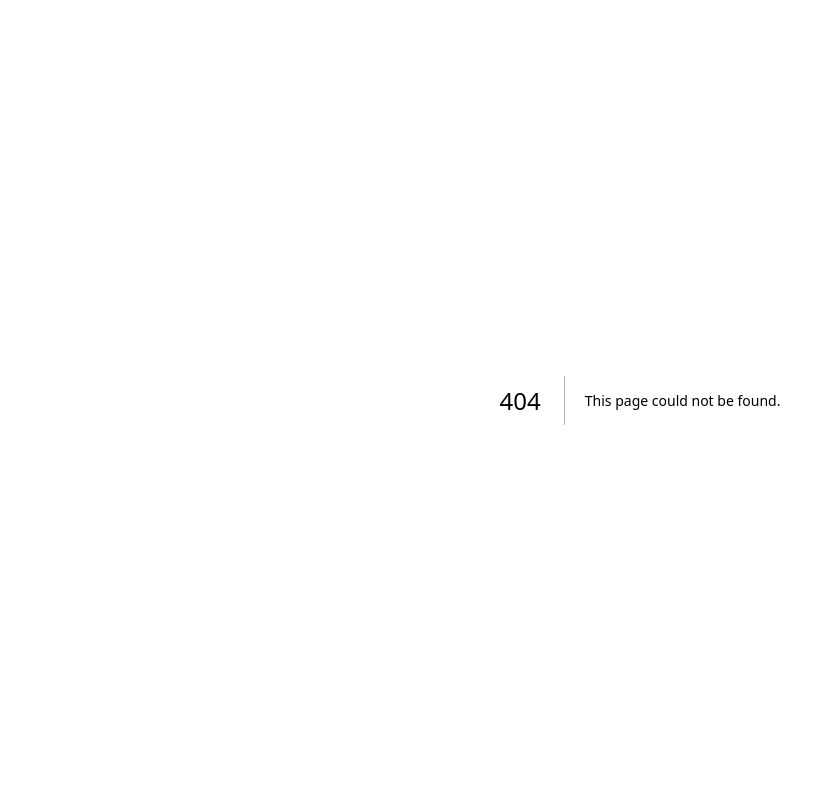
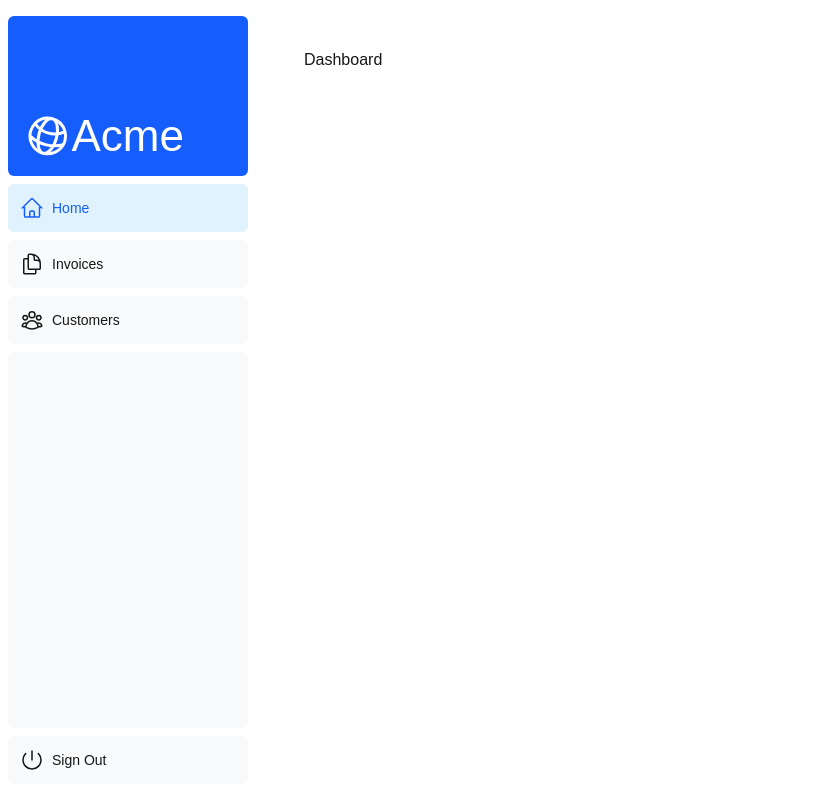
Before and after one commit to tuanvdtd/dashboard-nextjs, a Next.js app: page /dashboard in a window 1280 px wide. Before the commit this address had no page. Shown: the whole page, without its empty margins (0-835 px from the left). Built offline with nearby package versions, Linux system fonts and the light colour scheme.

Commit message:
Initial commit

```diff
--- /dev/null
+++ b/app/dashboard/customers/page.tsx
@@ -0,0 +1,7 @@
+export default function Page() {
+    return (
+        <div>
+            <p> Customers Page</p>
+        </div>
+    );
+}
--- /dev/null
+++ b/app/dashboard/invoices/page.tsx
@@ -0,0 +1,7 @@
+export default function Page() {
+    return (
+        <div>
+            <p> Invoices Page</p>
+        </div>
+    );
+}
--- /dev/null
+++ b/app/dashboard/layout.tsx
@@ -0,0 +1,14 @@
+import SideNav from '@/app/ui/dashboard/sidenav';
+
+export default function Layout({ children }: { children: React.ReactNode }) {
+    return (
+        <>
+            <div className="flex h-screen flex-col md:flex-row md:overflow-hidden">
+                <div className="w-full flex-none md:w-64">
+                    <SideNav />
+                </div>
+                <div className="flex-grow p-6 md:overflow-y-auto md:p-12">{children}</div>
+            </div>
+        </>
+    );
+}
--- /dev/null
+++ b/app/dashboard/page.tsx
@@ -0,0 +1,3 @@
+export default function Page() {
+    return <p> Dashboard </p>;
+}
--- a/app/page.tsx
+++ b/app/page.tsx
@@ -1,103 +1,15 @@
-import Image from "next/image";
+import Link from "next/link"
 
 export default function Home() {
   return (
-    <div className="grid grid-rows-[20px_1fr_20px] items-center justify-items-center min-h-screen p-8 pb-20 gap-16 sm:p-20 font-[family-name:var(--font-geist-sans)]">
-      <main className="flex flex-col gap-[32px] row-start-2 items-center sm:items-start">
-        <Image
-          className="dark:invert"
-          src="/next.svg"
-          alt="Next.js logo"
-          width={180}
-          height={38}
-          priority
-        />
-        <ol className="list-inside list-decimal text-sm/6 text-center sm:text-left font-[family-name:var(--font-geist-mono)]">
-          <li className="mb-2 tracking-[-.01em]">
-            Get started by editing{" "}
-            <code className="bg-black/[.05] dark:bg-white/[.06] px-1 py-0.5 rounded font-[family-name:var(--font-geist-mono)] font-semibold">
-              app/page.tsx
-            </code>
-            .
-          </li>
-          <li className="tracking-[-.01em]">
-            Save and see your changes instantly.
-          </li>
-        </ol>
+    <div>
+      <h1 className="bg-amber-300 text-6xl cursor-pointer flex justify-center mb-7">Dashboard</h1>
+      <Link href="/dashboard" className="flex flex-col justify-center items-center">
+        <div className=" relative w-0 h-0 border-l-[15px] border-r-[15px] border-b-[26px]
+      border-l-transparent border-r-transparent border-b-black"> </div>
+        <p className="text-2xl">Go to Dashboard</p>
+      </Link>
+    </div>
 
-        <div className="flex gap-4 items-center flex-col sm:flex-row">
-          <a
-            className="rounded-full border border-solid border-transparent transition-colors flex items-center justify-center bg-foreground text-background gap-2 hover:bg-[#383838] dark:hover:bg-[#ccc] font-medium text-sm sm:text-base h-10 sm:h-12 px-4 sm:px-5 sm:w-auto"
-            href="https://vercel.com/new?utm_source=create-next-app&utm_medium=appdir-template-tw&utm_campaign=create-next-app"
-            target="_blank"
-            rel="noopener noreferrer"
-          >
-            <Image
-              className="dark:invert"
-              src="/vercel.svg"
-              alt="Vercel logomark"
-              width={20}
-              height={20}
-            />
-            Deploy now
-          </a>
-          <a
-            className="rounded-full border border-solid border-black/[.08] dark:border-white/[.145] transition-colors flex items-center justify-center hover:bg-[#f2f2f2] dark:hover:bg-[#1a1a1a] hover:border-transparent font-medium text-sm sm:text-base h-10 sm:h-12 px-4 sm:px-5 w-full sm:w-auto md:w-[158px]"
-            href="https://nextjs.org/docs?utm_source=create-next-app&utm_medium=appdir-template-tw&utm_campaign=create-next-app"
-            target="_blank"
-            rel="noopener noreferrer"
-          >
-            Read our docs
-          </a>
-        </div>
-      </main>
-      <footer className="row-start-3 flex gap-[24px] flex-wrap items-center justify-center">
-        <a
-          className="flex items-center gap-2 hover:underline hover:underline-offset-4"
-          href="https://nextjs.org/learn?utm_source=create-next-app&utm_medium=appdir-template-tw&utm_campaign=create-next-app"
-          target="_blank"
-          rel="noopener noreferrer"
-        >
-          <Image
-            aria-hidden
-            src="/file.svg"
-            alt="File icon"
-            width={16}
-            height={16}
-          />
-          Learn
-        </a>
-        <a
-          className="flex items-center gap-2 hover:underline hover:underline-offset-4"
-          href="https://vercel.com/templates?framework=next.js&utm_source=create-next-app&utm_medium=appdir-template-tw&utm_campaign=create-next-app"
-          target="_blank"
-          rel="noopener noreferrer"
-        >
-          <Image
-            aria-hidden
-            src="/window.svg"
-            alt="Window icon"
-            width={16}
-            height={16}
-          />
-          Examples
-        </a>
-        <a
-          className="flex items-center gap-2 hover:underline hover:underline-offset-4"
-          href="https://nextjs.org?utm_source=create-next-app&utm_medium=appdir-template-tw&utm_campaign=create-next-app"
-          target="_blank"
-          rel="noopener noreferrer"
-        >
-          <Image
-            aria-hidden
-            src="/globe.svg"
-            alt="Globe icon"
-            width={16}
-            height={16}
-          />
-          Go to nextjs.org →
-        </a>
-      </footer>
-    </div>
   );
 }
--- /dev/null
+++ b/app/ui/acme-logo.tsx
@@ -0,0 +1,13 @@
+import { GlobeAltIcon } from '@heroicons/react/24/outline';
+
+
+export default function AcmeLogo() {
+    return (
+        <div
+            className=" flex flex-row items-center leading-none text-white"
+        >
+            <GlobeAltIcon className="h-12 w-12 rotate-[15deg]" />
+            <p className="text-[44px]">Acme</p>
+        </div>
+    );
+}
--- /dev/null
+++ b/app/ui/dashboard/nav-links.tsx
@@ -0,0 +1,45 @@
+'use client';
+import {
+    UserGroupIcon,
+    HomeIcon,
+    DocumentDuplicateIcon,
+} from '@heroicons/react/24/outline';
+import clsx from 'clsx';
+import Link from 'next/link';
+import { usePathname } from 'next/navigation';
+
+// Map of links to display in the side navigation.
+// Depending on the size of the application, this would be stored in a database.
+const links = [
+    { name: 'Home', href: '/dashboard', icon: HomeIcon },
+    {
+        name: 'Invoices',
+        href: '/dashboard/invoices',
+        icon: DocumentDuplicateIcon,
+    },
+    { name: 'Customers', href: '/dashboard/customers', icon: UserGroupIcon },
+];
+
+export default function NavLinks() {
+    const pathname = usePathname();
+    return (
+        <>
+            {links.map((link) => {
+                const LinkIcon = link.icon;
+                return (
+                    <Link
+                        key={link.name}
+                        href={link.href}
+                        className={clsx(
+                            'flex h-[48px] grow items-center justify-center gap-2 rounded-md bg-gray-50 p-3 text-sm font-medium hover:bg-sky-200 hover:text-blue-600 md:flex-none md:justify-start md:p-2 md:px-3',
+                            { 'bg-sky-100 text-blue-600': pathname === link.href, },
+                        )}
+                    >
+                        <LinkIcon className="w-6" />
+                        <p className="hidden md:block">{link.name}</p>
+                    </Link>
+                );
+            })}
+        </>
+    );
+}
--- /dev/null
+++ b/app/ui/dashboard/sidenav.tsx
@@ -0,0 +1,29 @@
+import Link from 'next/link';
+import NavLinks from '@/app/ui/dashboard/nav-links';
+import AcmeLogo from '@/app/ui/acme-logo';
+import { PowerIcon } from '@heroicons/react/24/outline';
+
+export default function SideNav() {
+    return (
+        <div className="flex h-full flex-col px-3 py-4 md:px-2">
+            <Link
+                className="mb-2 flex h-20 items-end justify-start rounded-md bg-blue-600 p-4 md:h-40"
+                href="/"
+            >
+                <div className="w-32 text-white md:w-40">
+                    <AcmeLogo />
+                </div>
+            </Link>
+            <div className="flex grow flex-row justify-between space-x-2 md:flex-col md:space-x-0 md:space-y-2">
+                <NavLinks />
+                <div className="hidden h-auto w-full grow rounded-md bg-gray-50 md:block"></div>
+                <form>
+                    <button className="flex h-[48px] w-full grow items-center justify-center gap-2 rounded-md bg-gray-50 p-3 text-sm font-medium hover:bg-sky-100 hover:text-blue-600 md:flex-none md:justify-start md:p-2 md:px-3">
+                        <PowerIcon className="w-6" />
+                        <div className="hidden md:block">Sign Out</div>
+                    </button>
+                </form>
+            </div>
+        </div>
+    );
+}
```
Also changed, not shown: package.json (+8 -6 lines), 1 other file (tests, documents, lock files or other folders).
